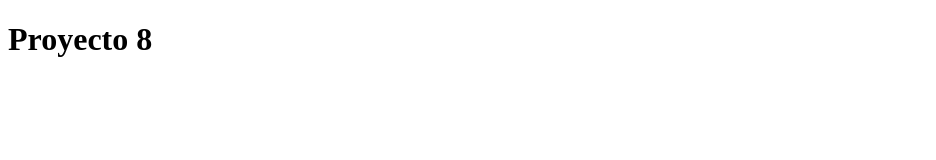
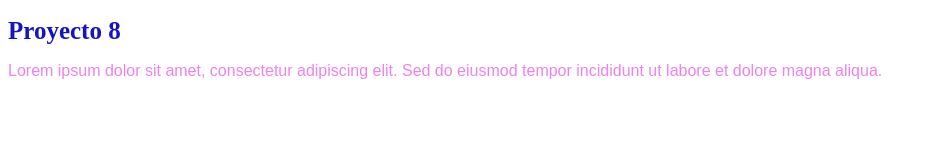
Before and after one commit to kjvianag/Laboratorio8, a plain HTML site: page index.html in a window 1280 px wide. Shown: the whole page, without its empty margins (0-936 px from the left). Drawn offline with Linux system fonts and the light colour scheme.

Commit message:
Commit parrafo y estilos

```diff
--- a/index.html
+++ b/index.html
@@ -6,7 +6,8 @@
     <title>Laboratorio 8</title>
 </head>
 <body>
-    <h1>Proyecto 8</h1>
+    <h1 style="color: rgb(20, 20, 197); font-size: 25px;">Proyecto 8</h1>
+    <p style="color: violet; font-family: Arial;">Lorem ipsum dolor sit amet, consectetur adipiscing elit. Sed do eiusmod tempor incididunt ut labore et dolore magna aliqua.</p>
     <img src="hq720.jpg" alt="">
 </body>
 </html>
```
